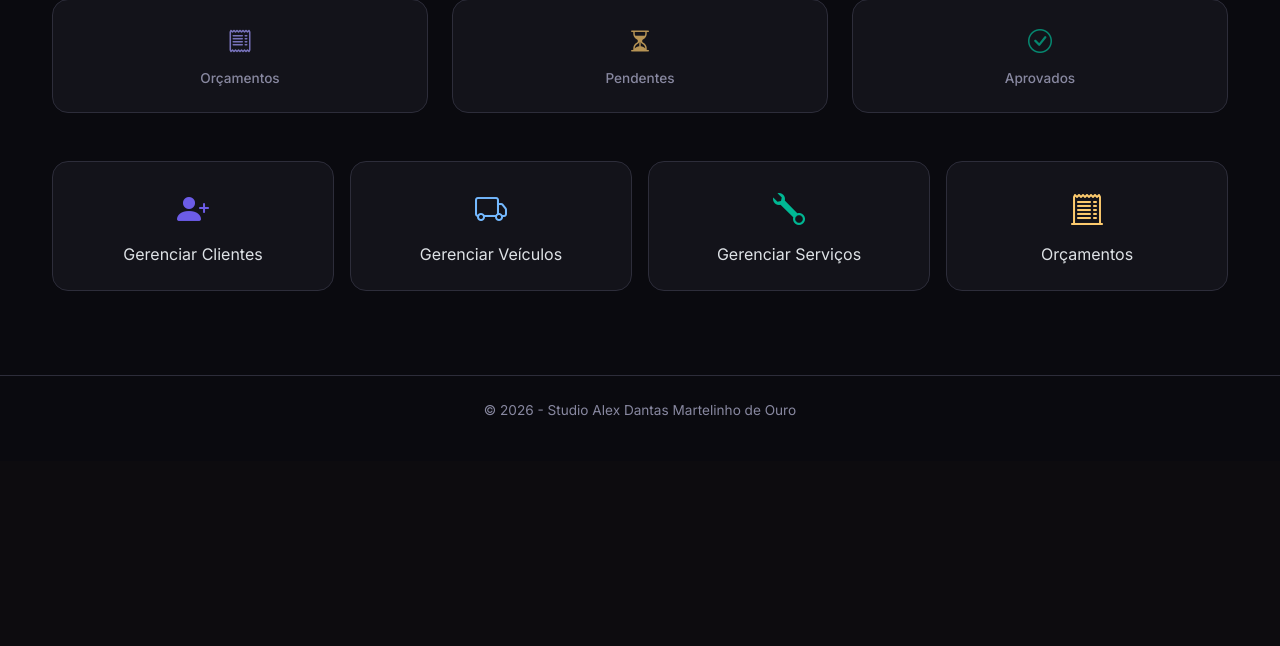
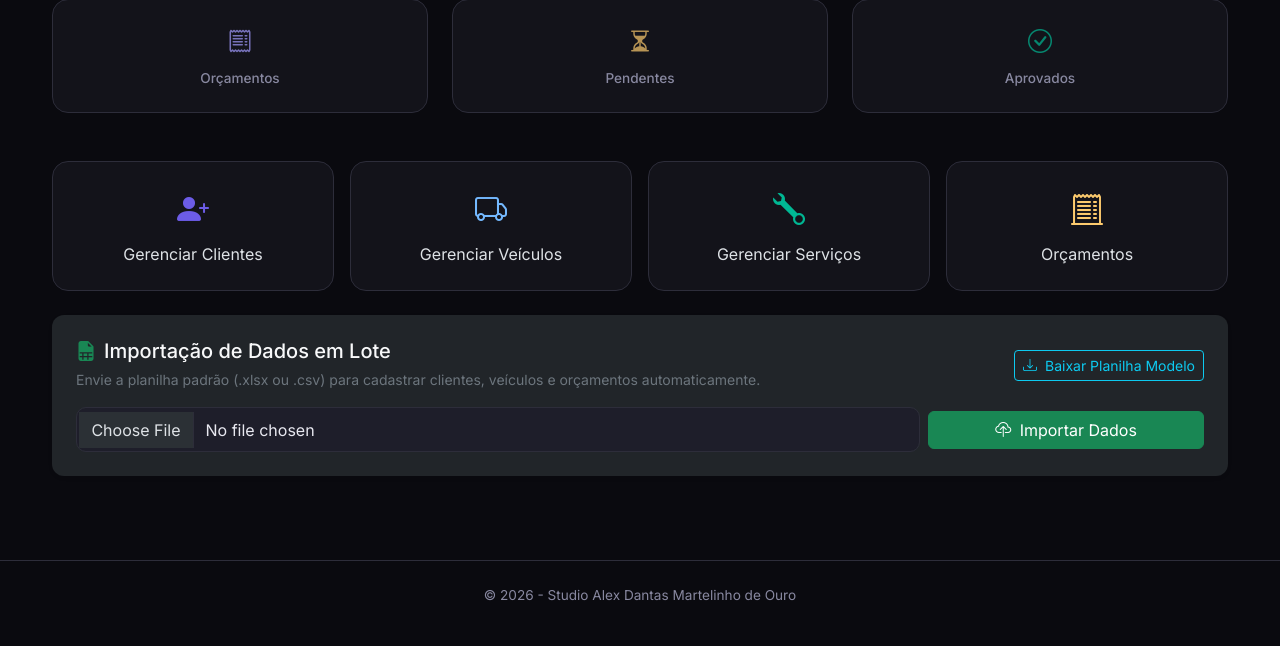
Before and after one commit to everton-developer/PI_Estetica_Automotiva, a Flask app: template templates/index.html in a window 1280 px wide. Shown: the part 387-1033 px from the top of the page. Before the commit the page ends 803 px from the top, so only its background shows below. Run offline with Flask 3, Linux system fonts and the light colour scheme; the template is opened without the code that fills it, so the values that code supplies are empty.

Commit message:
feat: adiciona dependencias e formulario de importacao de planilha

```diff
--- a/app.py
+++ b/app.py
@@ -1,7 +1,8 @@
-from flask import Flask, request, redirect, render_template, Blueprint, flash, jsonify, session
+import re
+from flask import Flask, request, redirect, render_template, Blueprint, flash, jsonify, session, url_for
 from functools import wraps
 import urllib.parse
-
+import pandas as pd
 import cliente
 import servico
 import veiculo
@@ -706,6 +707,156 @@
 app.register_blueprint(historico_bp)
 
 
+@app.route('/importar-planilha', methods=['POST'])
+def importar_planilha():
+    if 'arquivo' not in request.files:
+        flash('Nenhum arquivo selecionado.', 'danger')
+        return redirect('/')
+
+    arquivo = request.files['arquivo']
+    if arquivo.filename == '':
+        flash('Nenhum arquivo selecionado.', 'danger')
+        return redirect('/')
+
+    try:
+        # 1. Leitura do ficheiro com o pandas
+        if arquivo.filename.endswith('.csv'):
+            df = pd.read_csv(arquivo)
+        else:
+            df = pd.read_excel(arquivo)
+
+        # 2. Normalização dinâmica de colunas (ignora acentos, espaços e maiúsculas/minúsculas)
+        def limpar_coluna(col):
+            t = str(col).lower().strip()
+            t = re.sub(r'[_\-\s]+', '', t)
+            substituicoes = {'á':'a', 'à':'a', 'ã':'a', 'â':'a', 'é':'e', 'ê':'e', 'í':'i', 'ó':'o', 'õ':'o', 'ô':'o', 'ú':'u', 'ç':'c'}
+            for orig, dest in substituicoes.items():
+                t = t.replace(orig, dest)
+            return t
+
+        mapa_colunas = {}
+        for c in df.columns:
+            nc = limpar_coluna(c)
+            if ('nome' in nc and 'cliente' in nc) or nc in ['nome', 'cliente']:
+                mapa_colunas[c] = 'nome'
+            elif 'cpf' in nc or 'cnpj' in nc:
+                mapa_colunas[c] = 'cpf'
+            elif 'tel' in nc or 'whats' in nc or 'cel' in nc:
+                mapa_colunas[c] = 'telefone'
+            elif 'mail' in nc:
+                mapa_colunas[c] = 'email'
+            elif 'placa' in nc:
+                mapa_colunas[c] = 'placa'
+            elif 'modelo' in nc:
+                mapa_colunas[c] = 'modelo'
+            elif 'marca' in nc:
+                mapa_colunas[c] = 'marca'
+            elif 'ano' in nc:
+                mapa_colunas[c] = 'ano'
+            elif 'cor' in nc:
+                mapa_colunas[c] = 'cor'
+
+        df = df.rename(columns=mapa_colunas)
+        df = df.fillna('')
+
+        clientes_novos = 0
+        veiculos_novos = 0
+
+        conexao = conectar()
+        cursor = conexao.cursor()
+
+        # 3. Processamento das linhas
+        for _, linha in df.iterrows():
+            nome = str(linha.get('nome', '')).strip()
+            placa = str(linha.get('placa', '')).strip()
+
+            # Descarta linhas em branco, cabeçalhos repetidos e a linha explicativa de instruções
+            if not nome or not placa or 'obrigatório' in nome.lower() or nome.lower() in ['nan', 'none', 'nome cliente', 'nome do cliente']:
+                continue
+
+            cpf = re.sub(r'[^0-9]', '', str(linha.get('cpf', '')))
+            telefone = str(linha.get('telefone', '')).strip()
+            email = str(linha.get('email', '')).strip()
+
+            # Separa Marca e Modelo se vier tudo na mesma célula (ex: "Chevrolet Onix 1.0")
+            modelo_input = str(linha.get('modelo', '')).strip()
+            marca_input = str(linha.get('marca', '')).strip()
+
+            if not marca_input and modelo_input:
+                partes = modelo_input.split(' ', 1)
+                marca = partes[0]
+                modelo = partes[1] if len(partes) > 1 else partes[0]
+            else:
+                marca = marca_input or "Geral"
+                modelo = modelo_input or "Geral"
+
+            ano = str(linha.get('ano', '')).strip().replace('.0', '')
+            cor = str(linha.get('cor', '')).strip()
+
+            # --- ETAPA A: LOCALIZAR OU REGISTAR O CLIENTE ---
+            cliente_id = None
+            if cpf:
+                cursor.execute('SELECT id FROM clientes WHERE cpf = ?', (cpf,))
+                res = cursor.fetchone()
+                if res:
+                    cliente_id = res[0]
+
+            if not cliente_id:
+                cursor.execute('SELECT id FROM clientes WHERE LOWER(nome) = LOWER(?)', (nome,))
+                res = cursor.fetchone()
+                if res:
+                    cliente_id = res[0]
+
+            if not cliente_id:
+                sucesso_c, msg_c = cliente.cadastrar_cliente(
+                    nome=nome,
+                    telefone=telefone,
+                    email=email,
+                    cpf=cpf,
+                    cep='', rua='', numero='', complemento='', bairro='', cidade='', estado=''
+                )
+
+                # SE FALHAR POR CAUSA DO CPF (ex: CPF inválido), TENTA CADASTRAR SEM O CPF:
+                if not sucesso_c and cpf:
+                    sucesso_c, msg_c = cliente.cadastrar_cliente(
+                        nome=nome,
+                        telefone=telefone,
+                        email=email,
+                        cpf='',
+                        cep='', rua='', numero='', complemento='', bairro='', cidade='', estado=''
+                    )
+
+                if sucesso_c:
+                    clientes_novos += 1
+                    cursor.execute('SELECT id FROM clientes WHERE LOWER(nome) = LOWER(?) ORDER BY id DESC', (nome,))
+                    res = cursor.fetchone()
+                    if res:
+                        cliente_id = res[0]
+
+            # --- ETAPA B: REGISTAR O VEÍCULO ---
+            if cliente_id:
+                sucesso_v, _ = veiculo.cadastrar_veiculo(
+                    marca=marca,
+                    modelo=modelo,
+                    ano=ano,
+                    cor=cor,
+                    placa=placa,
+                    cliente_id=cliente_id
+                )
+                if sucesso_v:
+                    veiculos_novos += 1
+
+        conexao.close()
+
+        flash(
+            f'Importação concluída com sucesso! Novos clientes: {clientes_novos} | Novos veículos: {veiculos_novos}.',
+            'success'
+        )
+
+    except Exception as e:
+        flash(f'Erro durante a importação: {str(e)}', 'danger')
+
+    return redirect('/')
 # ==================== EXECUÇÃO ====================
 if __name__ == '__main__':
     app.run(debug=True)
--- a/requirements.txt
+++ b/requirements.txt
@@ -2,3 +2,5 @@
 gunicorn
 psycopg2-binary
 bcrypt
+pandas
+openpyxl
--- a/templates/index.html
+++ b/templates/index.html
@@ -91,4 +91,35 @@
         </a>
     </div>
 </div>
+
+<!-- Módulo de Importação em Lote -->
+<div class="card mt-4 p-4 border-0 shadow-sm" style="background-color: var(--bs-card-bg, #1a1a24); border-radius: 12px;">
+    <div class="d-flex flex-wrap justify-content-between align-items-center mb-3 gap-2">
+        <div>
+            <h5 class="mb-1 text-light">
+                <i class="bi bi-file-earmark-spreadsheet-fill text-success me-2"></i>Importação de Dados em Lote
+            </h5>
+            <small class="text-secondary">Envie a planilha padrão (.xlsx ou .csv) para cadastrar clientes, veículos e orçamentos automaticamente.</small>
+        </div>
+        <div>
+            <!-- Botão de Download da Planilha Modelo na pasta static -->
+            <a href="{{ url_for('static', filename='modelo_importacao_sistema.xlsx') }}" class="btn btn-outline-info btn-sm" download>
+                <i class="bi bi-download me-1"></i> Baixar Planilha Modelo
+            </a>
+        </div>
+    </div>
+
+    <form action="/importar-planilha" method="POST" enctype="multipart/form-data">
+        <div class="row g-2 align-items-center">
+            <div class="col-md-9">
+                <input class="form-control" type="file" name="arquivo" id="arquivo" accept=".xlsx, .csv" required>
+            </div>
+            <div class="col-md-3 d-grid">
+                <button type="submit" class="btn btn-success">
+                    <i class="bi bi-cloud-upload me-1"></i> Importar Dados
+                </button>
+            </div>
+        </div>
+    </form>
+</div>
 {% endblock %}
```
Also changed, not shown: 1 other file.
